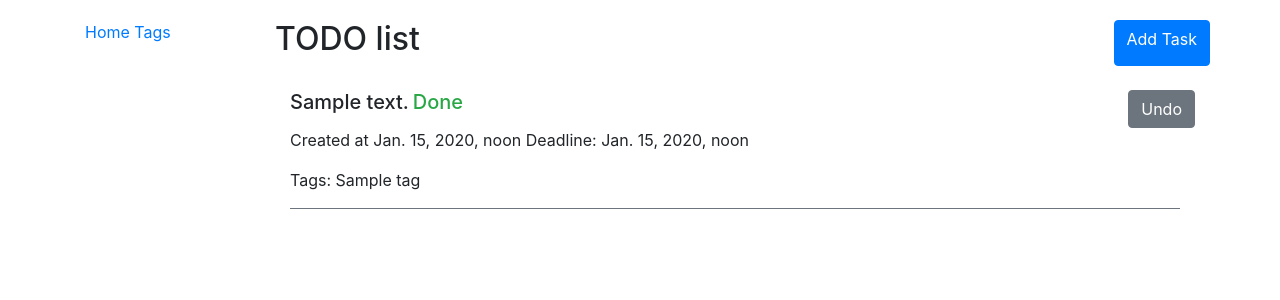
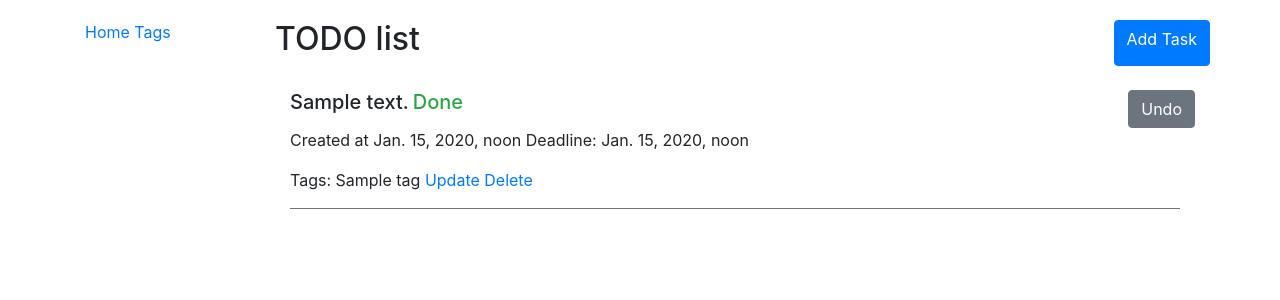
Before and after one commit to kuznetsb/todo-service, a Django app: page / in a window 1280 px wide. Shown: the top 300 px of the page. Run offline with Django 4.2, Linux system fonts and the light colour scheme; tables that the repository leaves empty hold one stand-in row (values such as "Sample post").

Commit message:
Added link to update and delete for each task

```diff
--- a/templates/todo/task_list.html
+++ b/templates/todo/task_list.html
@@ -36,6 +36,8 @@
           {% empty %}
             No tags yet
           {% endfor %}
+          <a href="{% url 'todo:task-update' pk=task.id%}" class="btn-link">Update</a>
+          <a href="{% url 'todo:task-delete' pk=task.id%}" class="btn-link">Delete</a>
         </p>
       </div>
       <div class="border-bottom border-secondary"></div>
```
